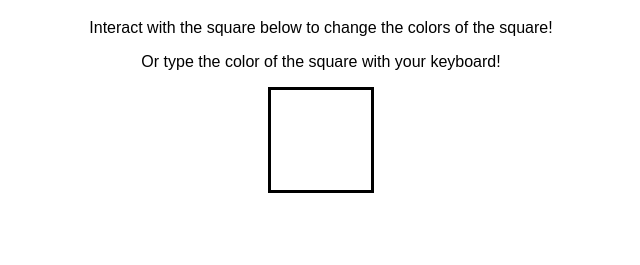
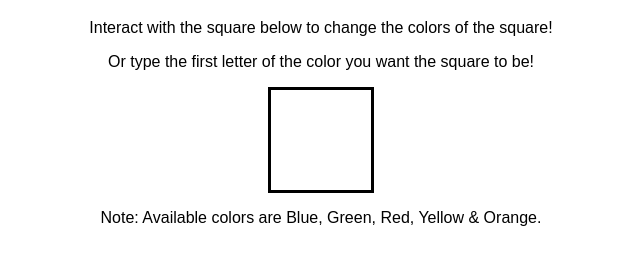
Before and after one commit to dokuritsu/DJ_Javascript, a website built with Parcel: page index.html in a window 1280 px wide. Shown: the part 61-326 px from the top of the page, without its empty margins (319-959 px from the left). Built offline with nearby package versions, Linux system fonts and the light colour scheme.

Commit message:
UPDATE: Inform users of available colors

```diff
--- a/index.html
+++ b/index.html
@@ -8,11 +8,9 @@
   <body>
     <h1>Welcome to DJ Javascript</h1>
     <p>Interact with the square below to change the colors of the square!</p>
-    <p>Or type the color of the square with your keyboard!</p>
-    <div id="squares">
-      <!-- <h2>Click Me</h2> -->
-    </div>
-
+    <p>Or type the first letter of the color you want the square to be!</p>
+    <div id="squares"></div>
+    <p>Note: Available colors are Blue, Green, Red, Yellow & Orange.</p>
     <script src="src/index.js"></script>
   </body>
 </html>
```
